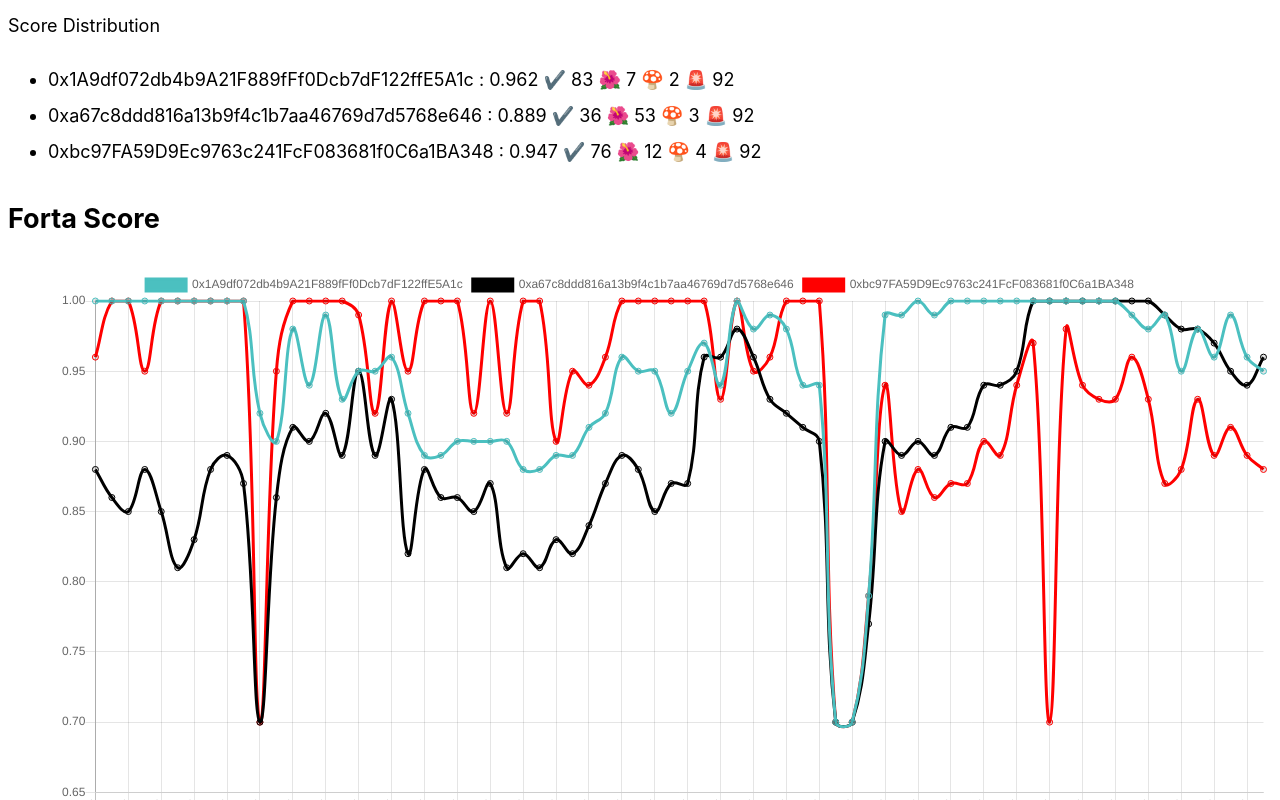
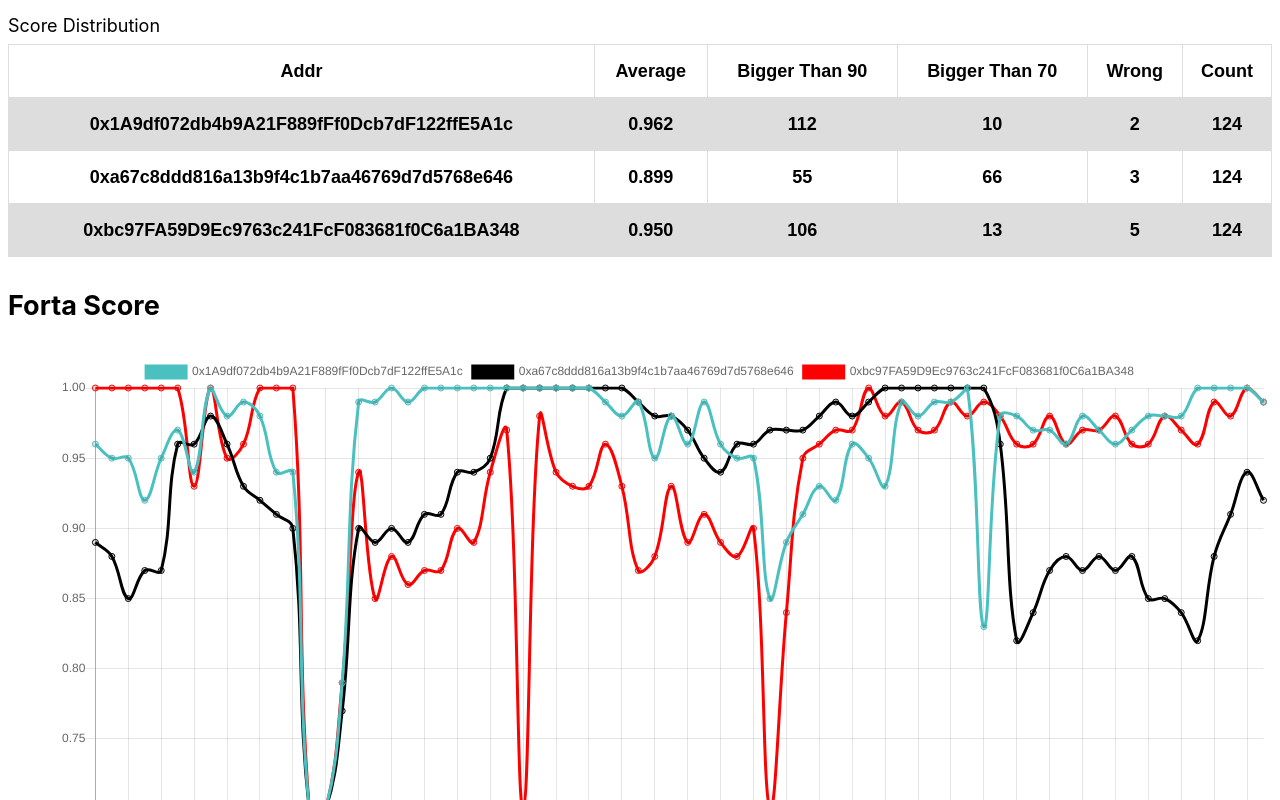
Before and after one commit to skyonedot/Skyone-Blog, a Next.js app: page /line in a window 1280 px wide. Shown: the top 800 px of the page. Built offline with nearby package versions, Linux system fonts and the light colour scheme.

Commit message:
Add Table

```diff
--- a/pages/line.js
+++ b/pages/line.js
@@ -3,7 +3,6 @@ import Head from 'next/head';
 import { Line } from 'react-chartjs-2';
 import chartStyles from '../styles/chart.module.css';
 import { getFortaScoreFromLocally } from '../lib/forta';
-import { add } from 'date-fns';
 
 export async function getServerSideProps() {
   let { addressScore, timeStamp } = await getFortaScoreFromLocally();
@@ -19,7 +18,7 @@ export async function getServerSideProps() {
 
 function calculate(timeStamp, addressScore) {
   //Compare Two date
-  let startDate = ((new Date() -  new Date("2022-10-24T04:00:00Z")) / (1000 * 60 * 60 * 24) ) > 7 ? new Date("2022-10-31T04:00:00Z") : new Date("2022-10-24T04:00:00Z") ;
+  let startDate = ((new Date() - new Date("2022-10-24T04:00:00Z")) / (1000 * 60 * 60 * 24)) > 7 ? new Date("2022-10-31T04:00:00Z") : new Date("2022-10-24T04:00:00Z");
   //find all the item bigger than startDate
   // timeStamp.filter((item,index) => {
   //   new Date(item) > startDate ? index
@@ -28,7 +27,7 @@ function calculate(timeStamp, addressScore) {
   let indexArray = timeStamp.map((item, index) => {
     if (new Date(item) > startDate) {
       return index;
-    }else{
+    } else {
       return null;
     }
   });
@@ -57,12 +56,12 @@ export default function LineChart({ addressScore, timeStamp }) {
   let [needTime, needScore] = calculate(timeStamp, addressScore)
   let needinfo = {}
   Object.keys(needScore).forEach((item, _) => {
-    needinfo[item] =  {
-      average : needScore[item].reduce((a, b) => parseFloat(a) + parseFloat(b), 0) / needScore[item].length,
-      biggerNinty: needScore[item].filter(function(item){return parseFloat(item)>=0.9}).length,
-      biggerSeventy : needScore[item].filter(function(item){return parseFloat(item)>0.7 && parseFloat(item)<0.9}).length,
-      wrong : needScore[item].filter(function(item){return parseFloat(item)==0.7}).length,
-      all : needScore[item].length
+    needinfo[item] = {
+      average: needScore[item].reduce((a, b) => parseFloat(a) + parseFloat(b), 0) / needScore[item].length,
+      biggerNinty: needScore[item].filter(function (item) { return parseFloat(item) >= 0.9 }).length,
+      biggerSeventy: needScore[item].filter(function (item) { return parseFloat(item) > 0.7 && parseFloat(item) < 0.9 }).length,
+      wrong: needScore[item].filter(function (item) { return parseFloat(item) == 0.7 }).length,
+      all: needScore[item].length
     }
   })
   console.log(needinfo)
@@ -99,13 +98,32 @@ export default function LineChart({ addressScore, timeStamp }) {
       <Head>
         <link rel="icon" href="/images/favicon.png" />
       </Head>
-      <div>
+      <div className={`${chartStyles.content}`}>
         Score Distribution
-        <ul>
+        {/* <ul>
           {Object.keys(needinfo).map((item, _) => {
-            return <li key={_}>{item} : {needinfo[item].average.toFixed(3)} ✔️ {needinfo[item].biggerNinty} 🌺 {needinfo[item].biggerSeventy} 🍄 {needinfo[item].wrong} 🚨 {needinfo[item].all}</li>
+            return <li key={_}>{item} : average : {needinfo[item].average.toFixed(3)} ✔️ {needinfo[item].biggerNinty} 🌺 {needinfo[item].biggerSeventy} 🍄 {needinfo[item].wrong} 🚨 {needinfo[item].all}</li>
           })}
-        </ul>
+        </ul> */}
+        <table>
+          <tr>
+            <th>Addr</th>
+            <th>Average</th>
+            <th>Bigger Than 90</th>
+            <th>Bigger Than 70</th>
+            <th>Wrong</th>
+            <th>Count</th>
+          </tr>
+          {Object.keys(needinfo).map((item, _) => {
+            return <tr key={_}> <th> {item} </th>
+                                <th> {needinfo[item].average.toFixed(3)} </th>
+                                <th> {needinfo[item].biggerNinty} </th>
+                                <th> {needinfo[item].biggerSeventy} </th>
+                                <th> {needinfo[item].wrong} </th>
+                                <th> {needinfo[item].all} </th>
+                    </tr>
+          })}
+        </table>
       </div>
       <div className={chartStyles.chart}>
         <h2>Forta Score</h2>
--- a/styles/chart.module.css
+++ b/styles/chart.module.css
@@ -2,6 +2,27 @@
   display: block;
   margin: 0 auto;
   width: 100%;
+}
 
 
+.content table {
+  font-family: sans-serif;
+  border-collapse: collapse;
+  width: 100%;
 }
+
+.content td{
+  border: 1px solid #dddddd;
+  text-align: center;
+  padding: 8px;
+}
+
+.content th {
+  border: 1px solid #dddddd;
+  text-align: center;
+  padding: 8px;
+}
+
+.content tr:nth-child(even) {
+  background-color: #dddddd;
+}
```
Also changed, not shown: data/data.txt, 1 other file (tests, documents, lock files or other folders).
